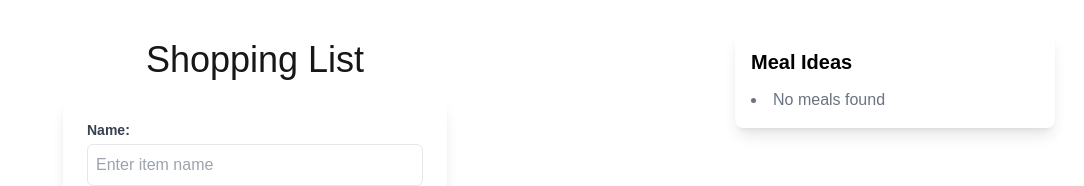
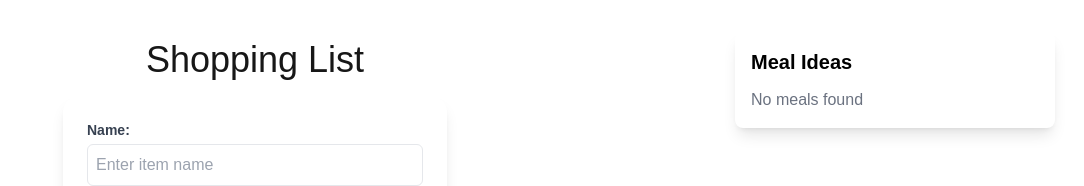
Before and after one commit to jaspalxiv/cprg306-assignments, a Next.js app: page /week-8 in a window 1280 px wide. Shown: the top 186 px of the page, without its empty margins (193-1277 px from the left). Built offline with nearby package versions, Linux system fonts and the light colour scheme.

Commit message:
Added picture of the meal

```diff
--- a/app/week-8/meal-ideas.js
+++ b/app/week-8/meal-ideas.js
@@ -7,7 +7,7 @@ export default function MealIdeas({ ingredient }) {
     useEffect(() => {
         if (!ingredient) return;
 
-        ingredient = ingredient.replace(/[\u{1F300}-\u{1FAD6}]/gu, '') // Remove emojis
+        ingredient = ingredient.replace(/[🌀-🫖]/gu, '') // Remove emojis
             .split(",")[0] // Take first word before comma
             .trimEnd() // Trim spaces
             .replace(/s$/, ''); // Remove trailing 's' if present
@@ -19,17 +19,19 @@ export default function MealIdeas({ ingredient }) {
                 alert(JSON.stringify(response));
             }
         });
-
     }, [ingredient]);
 
     return (
         <div className="flex justify-end p-4">
             <div className="w-80 bg-white shadow-lg rounded-lg p-4">
                 <h1 className="text-xl font-semibold mb-3 text-black">Meal Ideas</h1>
-                <ul className="list-disc list-inside space-y-2">
+                <ul className="space-y-2">
                     {meals.length > 0 ? (
                         meals.map(meal => (
-                            <li key={meal.idMeal} className="text-gray-700">{meal.strMeal}</li>
+                            <li key={meal.idMeal} className="flex items-center space-x-3">
+                                <img src={meal.strMealThumb} alt={meal.strMeal} className="w-12 h-12 rounded-md object-cover" />
+                                <span className="text-gray-700">{meal.strMeal}</span>
+                            </li>
                         ))
                     ) : (
                         <li className="text-gray-500">No meals found</li>
```
